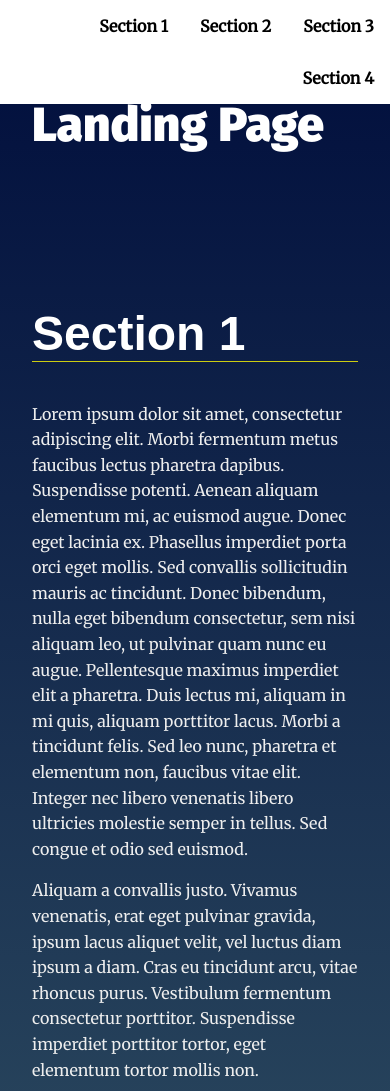
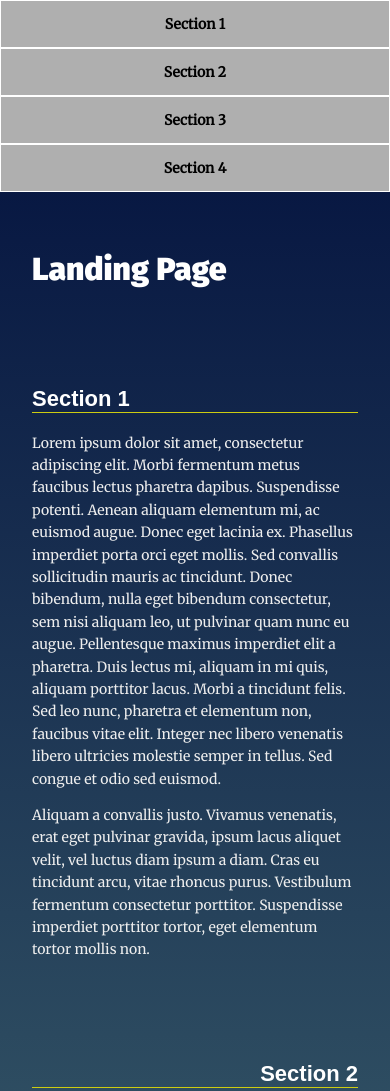
Before and after one commit to youssef1405/Landing_Page, a plain HTML site: page index.html in a window 390 px wide. Shown: the top 1091 px of the page. Drawn offline with Linux system fonts and the light colour scheme.

Commit message:
make the page responsive

```diff
--- a/css/styles.css
+++ b/css/styles.css
@@ -96,7 +96,7 @@ section {
 
 /* Header Styles */
 .page__header {
-  background: #fff;
+  background: rgb(175, 175, 175);
   position: fixed;
   top: 0;
   width: 100%;
@@ -237,3 +237,33 @@ section.your-active-class .landing__container::after {
     transform: rotate(360deg) translate(-1em) rotate(-360deg);
   }
 }
+
+/* SMALL DEVICES */
+@media (max-width: 450px) {
+  .navbar__menu li {
+    display: block;
+    border: solid 1px #fff;
+    font-size: 14px;
+  }
+
+  .navbar__menu ul {
+    text-align: center;
+  }
+
+  .main__hero h1 {
+    font-size: 2em;
+  }
+
+  .landing__container h2 {
+    font-size: 22px;
+  }
+
+  .landing__container p,
+  .page__footer {
+    font-size: 14px;
+  }
+
+  main {
+    margin-top: 250px;
+  }
+}
```
